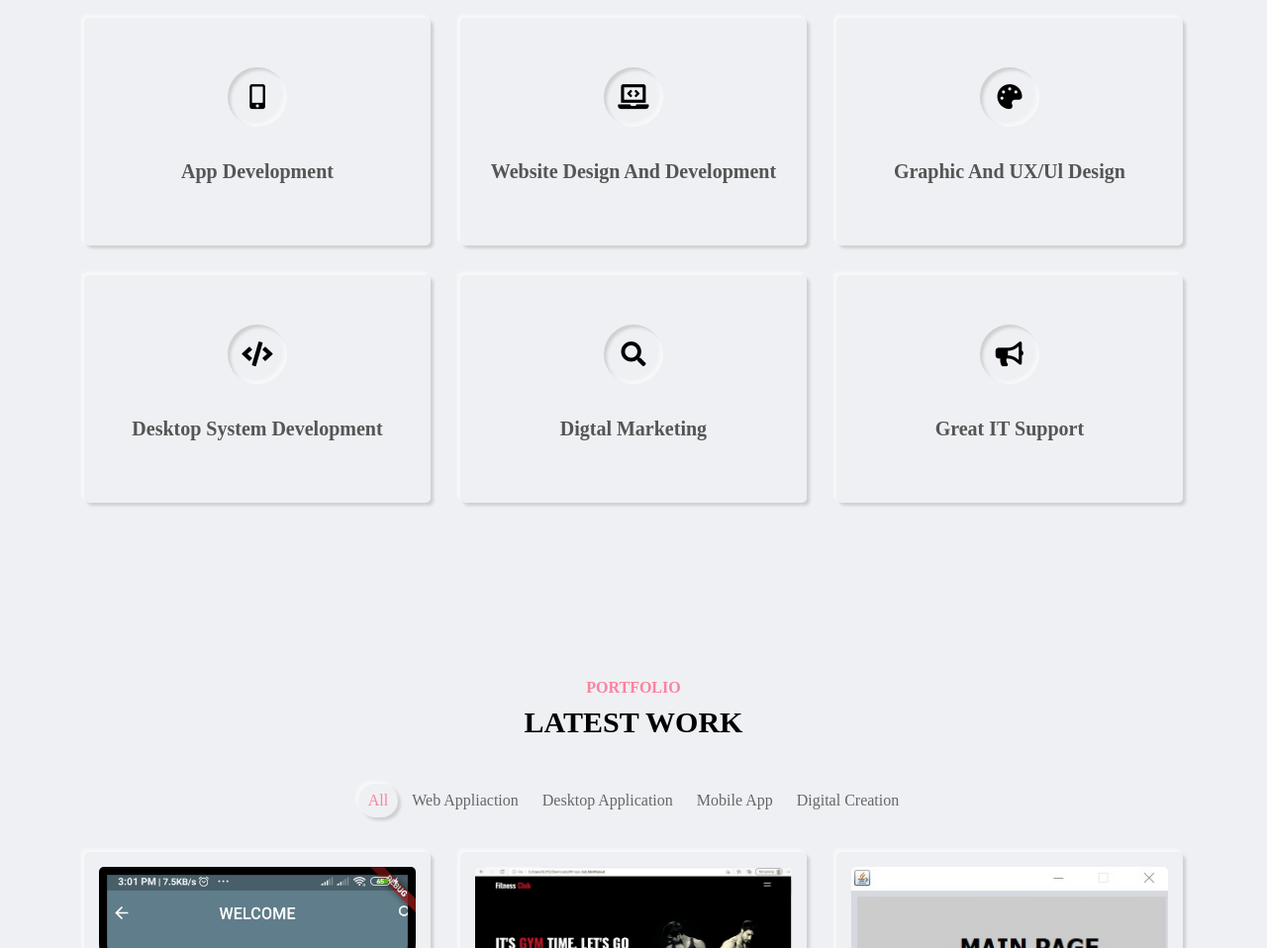
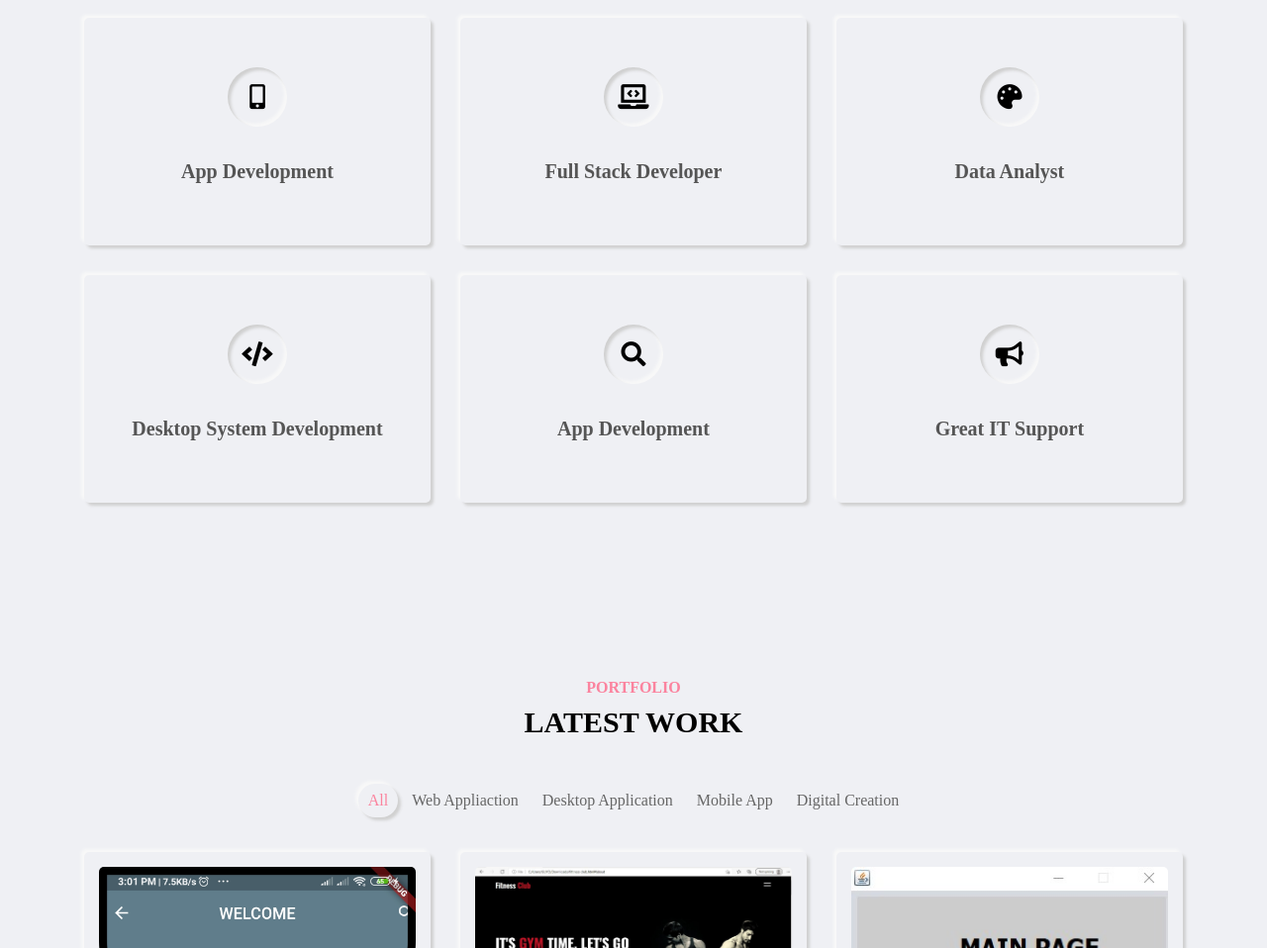
Before and after one commit to ApexGuyo/ApexGuyo.github.io, a plain HTML site: page index.html in a window 1280 px wide. Shown: the part 2175-3133 px from the top of the page at 99% size. Drawn offline with Linux system fonts and the light colour scheme.

Commit message:
new service

```diff
--- a/index.html
+++ b/index.html
@@ -459,7 +459,7 @@ team </P>
 						<i class="fas fa-laptop-code"></i>
 
 					</div>
-					<h3>Website design and development</h3>
+					<h3>full stack developer</h3>
 					<p> </p>
 				</div>
 
@@ -472,7 +472,7 @@ team </P>
 						<i class="fas fa-palette"></i>
 
 					</div>
-					<h3>Graphic and UX/ul design  </h3>
+					<h3>data analyst</h3>
 					<p></p>
 				</div>
 
@@ -498,7 +498,7 @@ team </P>
 						<i class="fas fa-search"></i>
 
 					</div>
-					<h3>Digtal marketing</h3>
+					<h3>app development</h3>
 					<p></p>
 				</div>
 
```
